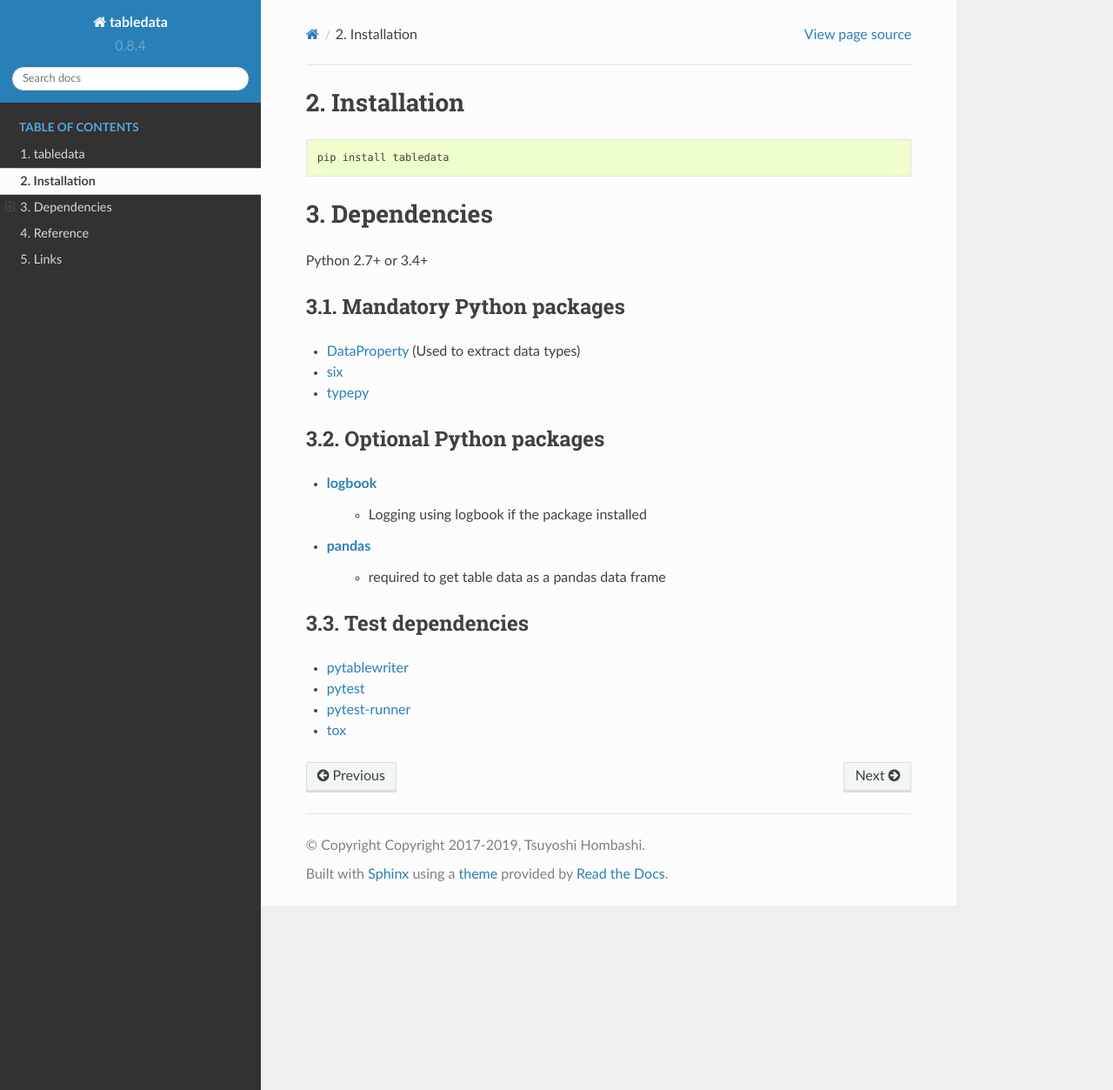
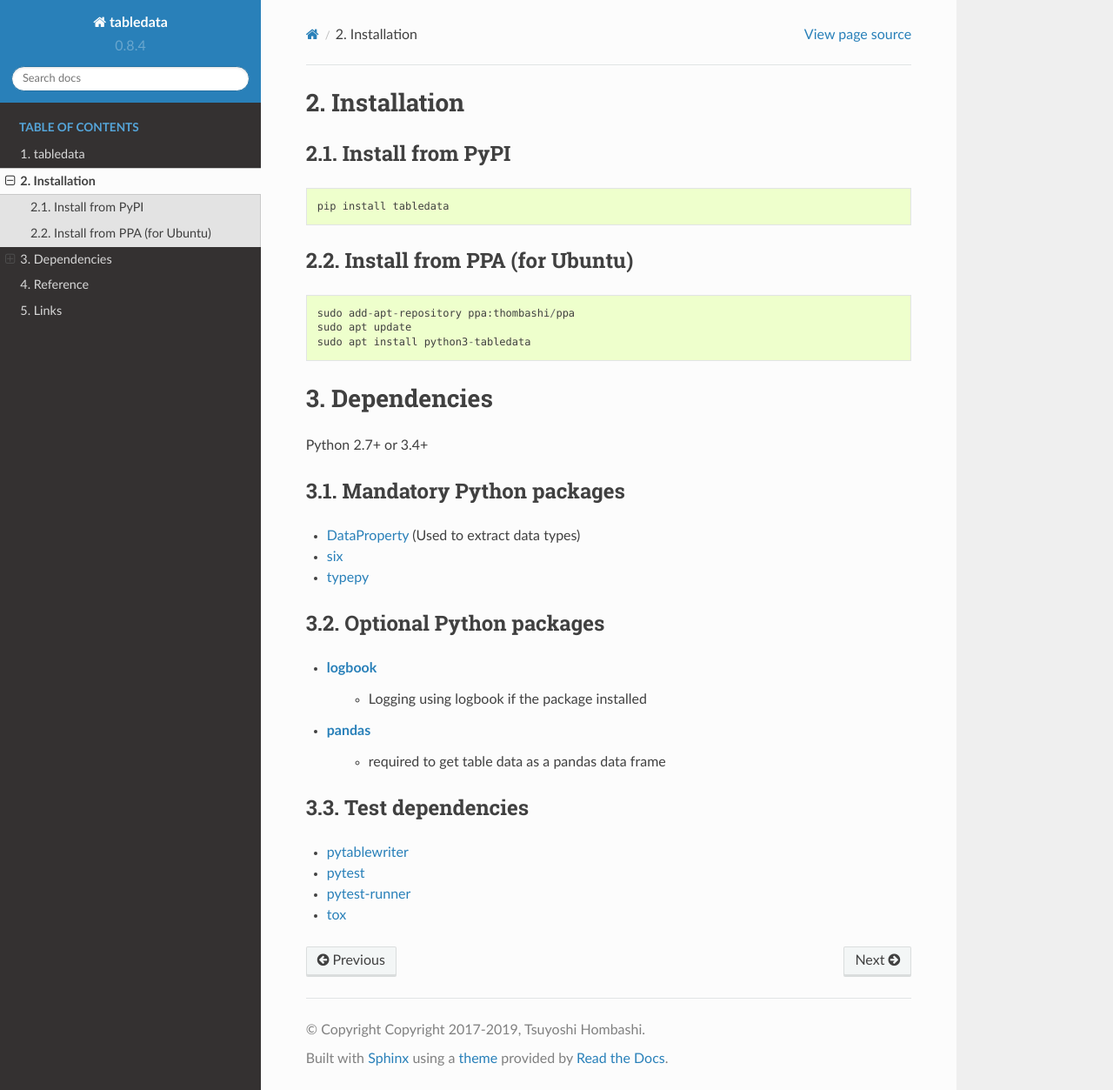
Before and after one commit to thombashi/tabledata, a Sphinx documentation site: the page built from docs/pages/installation.rst, in a window 1280 px wide and 1253 px high. Shown: the whole window at 87% size. Built offline with Sphinx 7.4.7 and the Read the Docs theme 2.0.0, drawn with Linux system fonts in a browser that asks for light colours; pages that are not in the unit, such as notebooks, are missing from menus.

Commit message:
Update docs

```diff
--- a/docs/pages/installation.rst
+++ b/docs/pages/installation.rst
@@ -1,8 +1,19 @@
 Installation
 ============
+
+Install from PyPI
+------------------------------
 ::
 
     pip install tabledata
+
+Install from PPA (for Ubuntu)
+------------------------------
+::
+
+    sudo add-apt-repository ppa:thombashi/ppa
+    sudo apt update
+    sudo apt install python3-tabledata
 
 
 Dependencies
```
